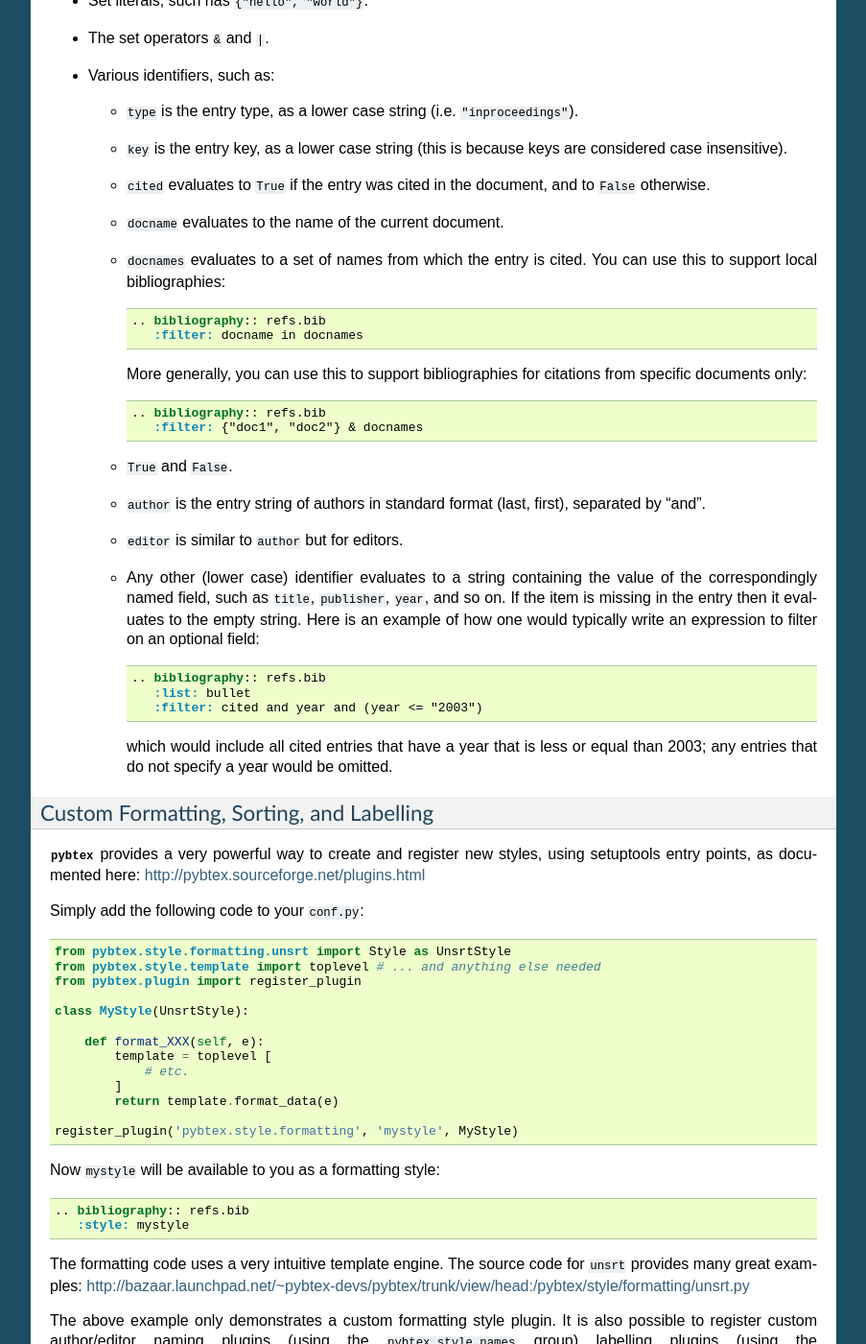
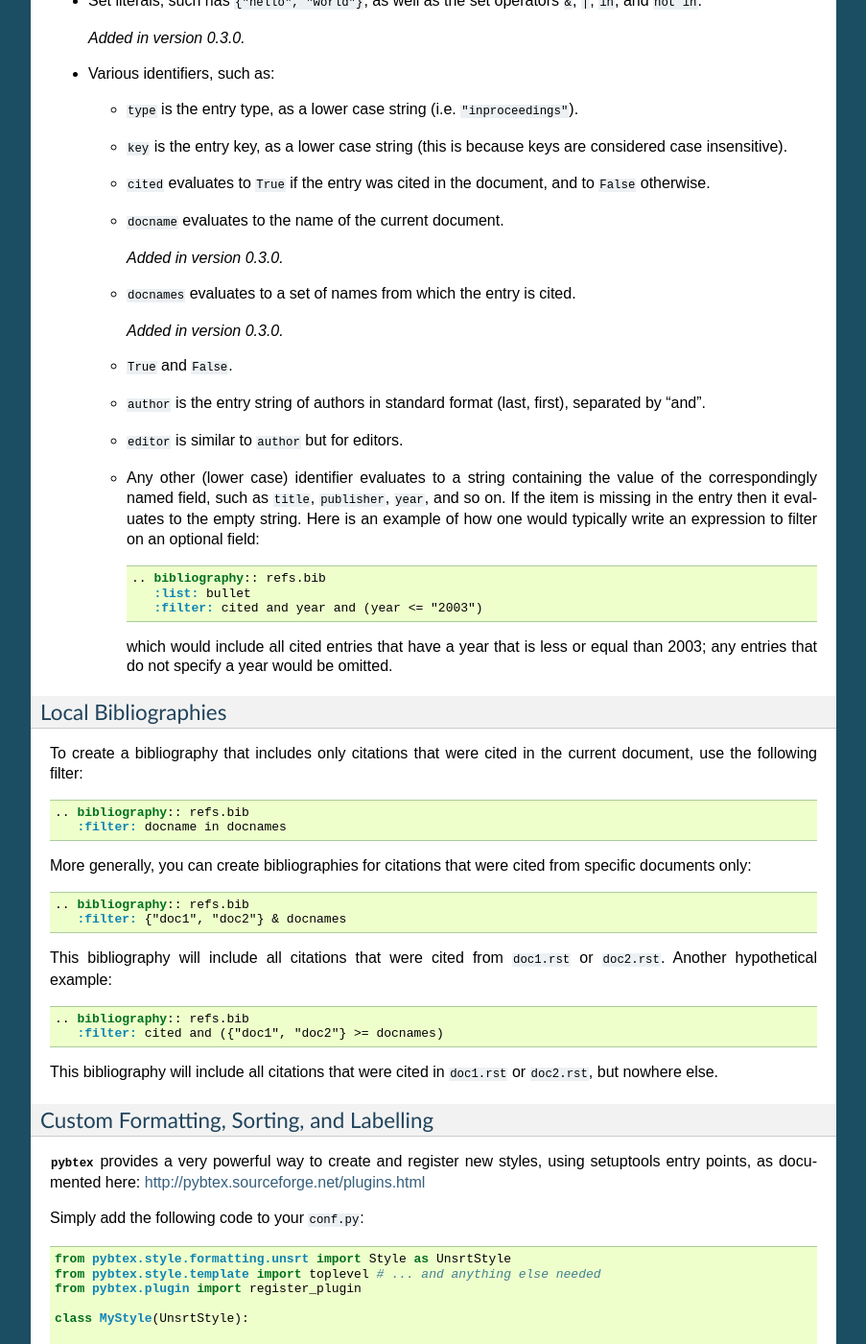
Before and after one commit to mcmtroffaes/sphinxcontrib-bibtex, a Sphinx documentation site: the page built from doc/usage.rst, in a window 1280 px wide and 1400 px high, scrolled down 3143 px. Shown: the whole window at 96% size, without its empty margins (198-1101 px from the left). Built offline with Sphinx 7.4.7, drawn with Linux system fonts in a browser that asks for light colours; formulas are drawn with MathJax 3; pages that are not in the unit, such as notebooks, are missing from menus; some of the changed text lies outside the part shown.

Commit message:
Refactor documentation with a dedicated section about local bibliographies. [ci skip]

```diff
--- a/doc/usage.rst
+++ b/doc/usage.rst
@@ -230,9 +230,10 @@ The filter expression supports:
 
 * Single and double quoted strings, such as ``'hello'`` or ``"world"``.
 
-* Set literals, such has ``{"hello", "world"}``.
+* Set literals, such has ``{"hello", "world"}``, as well as
+  the set operators ``&``, ``|``, ``in``, and ``not in``.
 
-* The set operators ``&`` and ``|``.
+  .. versionadded:: 0.3.0
 
 * Various identifiers, such as:
 
@@ -247,21 +248,11 @@ The filter expression supports:
 
   - ``docname`` evaluates to the name of the current document.
 
+    .. versionadded:: 0.3.0
+
   - ``docnames`` evaluates to a set of names from which the entry is cited.
-    You can use this to support local bibliographies:
 
-    .. code-block:: rest
-
-       .. bibliography:: refs.bib
-          :filter: docname in docnames
-
-    More generally, you can use this to support bibliographies for
-    citations from specific documents only:
-
-    .. code-block:: rest
-
-       .. bibliography:: refs.bib
-          :filter: {"doc1", "doc2"} & docnames
+    .. versionadded:: 0.3.0
 
   - ``True`` and ``False``.
 
@@ -288,6 +279,36 @@ The filter expression supports:
     which would include all cited entries that have a year
     that is less or equal than 2003; any entries that do not
     specify a year would be omitted.
+
+Local Bibliographies
+~~~~~~~~~~~~~~~~~~~~
+
+To create a bibliography that includes only citations that were cited
+in the current document, use the following filter:
+
+.. code-block:: rest
+
+   .. bibliography:: refs.bib
+      :filter: docname in docnames
+
+More generally, you can create bibliographies for
+citations that were cited from specific documents only:
+
+.. code-block:: rest
+
+   .. bibliography:: refs.bib
+      :filter: {"doc1", "doc2"} & docnames
+
+This bibliography will include all citations that were cited from
+:file:`doc1.rst` or :file:`doc2.rst`. Another hypothetical example:
+
+.. code-block:: rest
+
+   .. bibliography:: refs.bib
+      :filter: cited and ({"doc1", "doc2"} >= docnames)
+
+This bibliography will include all citations that were cited
+in :file:`doc1.rst` or :file:`doc2.rst`, but nowhere else.
 
 Custom Formatting, Sorting, and Labelling
 ~~~~~~~~~~~~~~~~~~~~~~~~~~~~~~~~~~~~~~~~~
```
Also changed, not shown: other parts of doc/usage.rst (+1 -1 lines).
